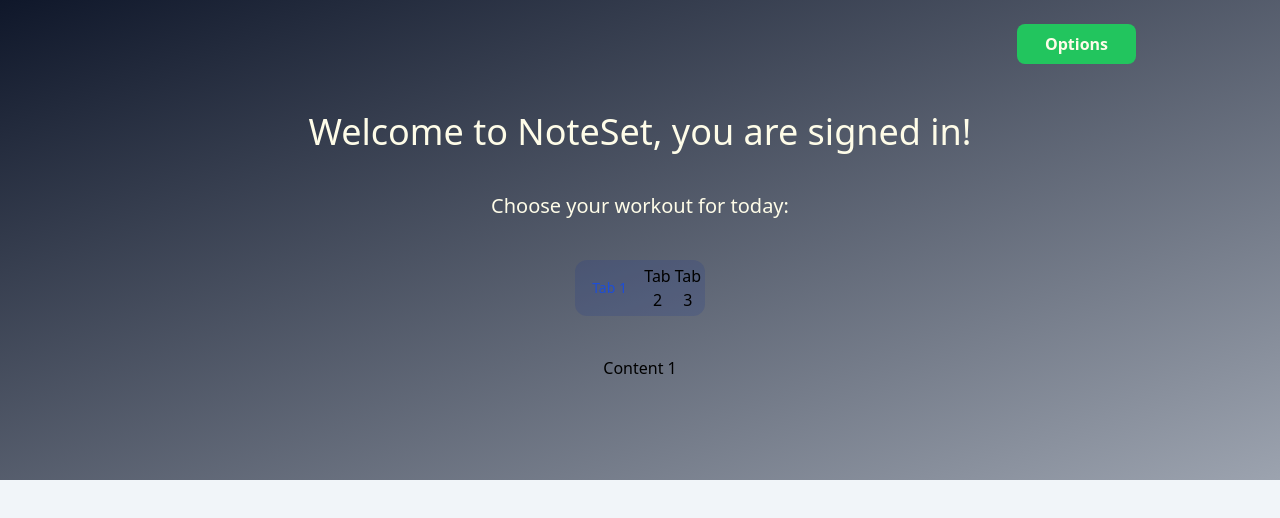
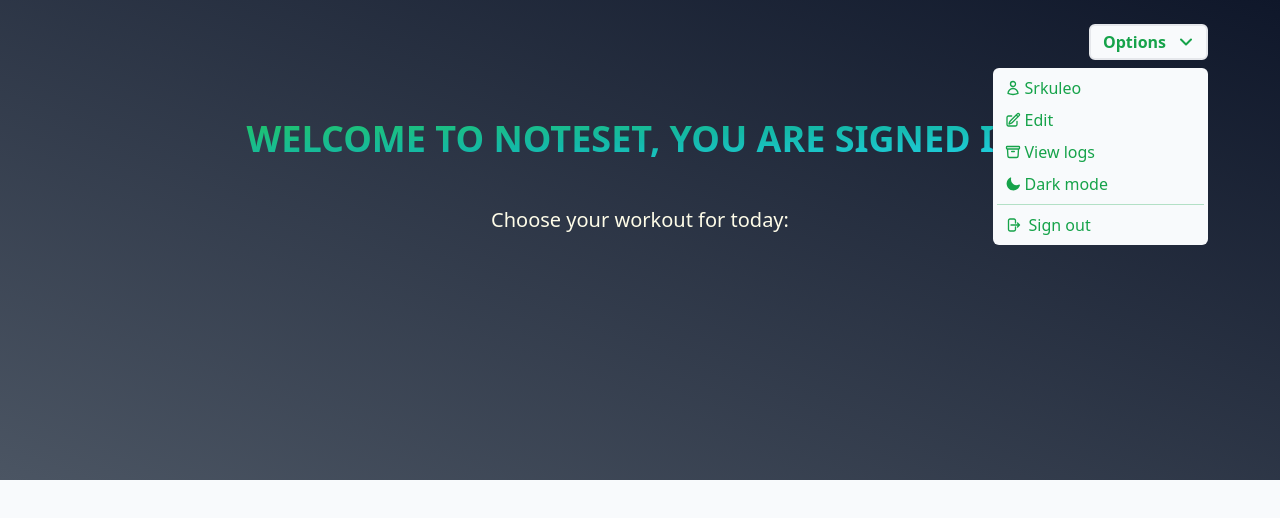
Before and after one commit to Srkuleo/fitness_app, a Next.js app: page /signed-in in a window 1280 px wide. Shown: the top 518 px of the page. Built offline with nearby package versions, Linux system fonts and the light colour scheme.

Commit message:
New options button and dropdown menu design

```diff
--- a/src/pages/signed-in.tsx
+++ b/src/pages/signed-in.tsx
@@ -1,8 +1,14 @@
 import { type NextPage } from "next";
 import Head from "next/head";
 import Link from "next/link";
-import { Tab, Menu, Transition } from "@headlessui/react";
-import { Fragment } from "react";
+import {
+  ArrowDownIcon,
+  UserIcon,
+  EditIcon,
+  LogsIcon,
+  DarkModeIcon,
+  SignOutIcon,
+} from "../components/svg";
 
 const SignedIn: NextPage = () => {
   return (
@@ -14,88 +20,56 @@
       </Head>
       <main>
         <div className="flex h-screen w-screen flex-col">
-          <div className="relative flex h-3/5 flex-col items-center gap-10 bg-gradient-to-br from-slate-900 to-gray-400">
+          <div className="flex h-3/5 flex-col items-center gap-10 bg-gradient-to-tr from-gray-600 to-slate-900">
+            <div className="fixed top-6 right-18 flex h-14 w-56 flex-col items-end gap-2">
+              <button className="m-0 flex flex-row items-center gap-3 rounded-md border-2 bg-slate-50 px-3 py-1 font-bold text-green-600 transition-all ease-out hover:border-yellow-50 hover:bg-green-600/90 hover:text-yellow-50">
+                Options
+                {ArrowDownIcon}
+              </button>
+              <div className="flex flex-col rounded-md bg-slate-50 p-1 text-green-600">
+                <Link
+                  className="flex flex-row items-center gap-1 py-1 pr-24 pl-2 text-left font-medium transition-all ease-out hover:rounded-lg hover:bg-green-600/90 hover:text-yellow-50"
+                  href="/"
+                >
+                  {UserIcon}
+                  Srkuleo
+                </Link>
+                <button className="flex flex-row items-center gap-1 py-1 pr-24 pl-2 text-left font-medium transition-all ease-out hover:rounded-lg hover:bg-green-600/90 hover:text-yellow-50">
+                  {EditIcon}
+                  Edit
+                </button>
+                <button className="flex flex-row items-center gap-1 py-1 pr-24 pl-2 text-left font-medium transition-all ease-out hover:rounded-lg hover:bg-green-600/90 hover:text-yellow-50">
+                  {LogsIcon}
+                  View logs
+                </button>
+                <button className="flex flex-row items-center gap-1 py-1 pr-24 pl-2 text-left font-medium transition-all ease-out hover:rounded-lg hover:bg-green-600/90 hover:text-yellow-50">
+                  {DarkModeIcon}
+                  Dark mode
+                </button>
+                <div className="my-1 border-b border-green-600/30"></div>
+                <Link
+                  className="flex flex-row items-center gap-2 py-1 pr-24 pl-2 text-left font-medium transition-all ease-out hover:rounded-lg hover:bg-green-600/90 hover:text-yellow-50"
+                  href="/"
+                >
+                  {SignOutIcon}
+                  Sign out
+                </Link>
+              </div>
+            </div>
             <div className="text-center">
-              <p className="mt-28 mb-10 text-4xl text-yellow-50">
-                Welcome to NoteSet, you are signed in!
+              <p className="mt-28 mb-10 bg-gradient-to-tl from-cyan-400 via-teal-500 to-green-500 bg-clip-text text-4xl font-bold uppercase leading-normal text-transparent">
+                Welcome to NoteSet, you are signed in.
               </p>
-              <p className="text-xl text-yellow-50">
+              <p className="mb-10 text-xl text-yellow-50">
                 Choose your workout for today:
               </p>
             </div>
-            <MyTabs />
-            <MyDropdown />
           </div>
-          <div className="h-2/5 bg-slate-100"></div>
+          <div className="h-2/5 bg-slate-50"></div>
         </div>
       </main>
     </>
   );
 };
 
-function MyTabs() {
-  return (
-    <Tab.Group>
-      <Tab.List className="flex space-x-1 rounded-xl bg-blue-900/20 p-1">
-        <Tab className="w-full rounded-lg py-2.5 text-sm font-medium leading-5 text-blue-700 ring-white ring-opacity-60 ring-offset-2 ring-offset-blue-400 focus:outline-none focus:ring-2">
-          Tab 1
-        </Tab>
-        <Tab>Tab 2</Tab>
-        <Tab>Tab 3</Tab>
-      </Tab.List>
-      <Tab.Panels>
-        <Tab.Panel>Content 1</Tab.Panel>
-        <Tab.Panel>Content 2</Tab.Panel>
-        <Tab.Panel>Content 3</Tab.Panel>
-      </Tab.Panels>
-    </Tab.Group>
-  );
-}
-
-function MyDropdown() {
-  return (
-    <Menu>
-      <Menu.Button className="absolute right-36 top-6 rounded-lg bg-green-500 py-2 px-7 font-semibold text-yellow-50 transition-all duration-200 ease-in hover:bg-green-700/90">
-        Options
-      </Menu.Button>
-      <Transition
-        as={Fragment}
-        enter="transition ease-out duration-100"
-        enterFrom="transform opacity-0 scale-95"
-        enterTo="transform opacity-100 scale-100"
-        leave="transition ease-in duration-75"
-        leaveFrom="transform opacity-100 scale-100"
-        leaveTo="transform opacity-0 scale-95"
-      >
-        <Menu.Items className=" absolute top-18 right-36 flex flex-col rounded-lg bg-green-500 text-yellow-50">
-          <Menu.Item>
-            <Link
-              className="bg-blue-500 px-10 py-1 transition-all duration-150 ease-in hover:bg-blue-700"
-              href="/"
-            >
-              Edit
-            </Link>
-          </Menu.Item>
-          <Menu.Item>
-            <Link
-              className="bg-blue-500 px-10 py-1 transition-all duration-150 ease-in hover:bg-blue-700"
-              href="/"
-            >
-              View logs
-            </Link>
-          </Menu.Item>
-          <Menu.Item>
-            <Link
-              className="bg-blue-500 px-10 py-1 transition-all duration-150 ease-in hover:bg-blue-700"
-              href="/"
-            >
-              Sign out
-            </Link>
-          </Menu.Item>
-        </Menu.Items>
-      </Transition>
-    </Menu>
-  );
-}
-
 export default SignedIn;
```
